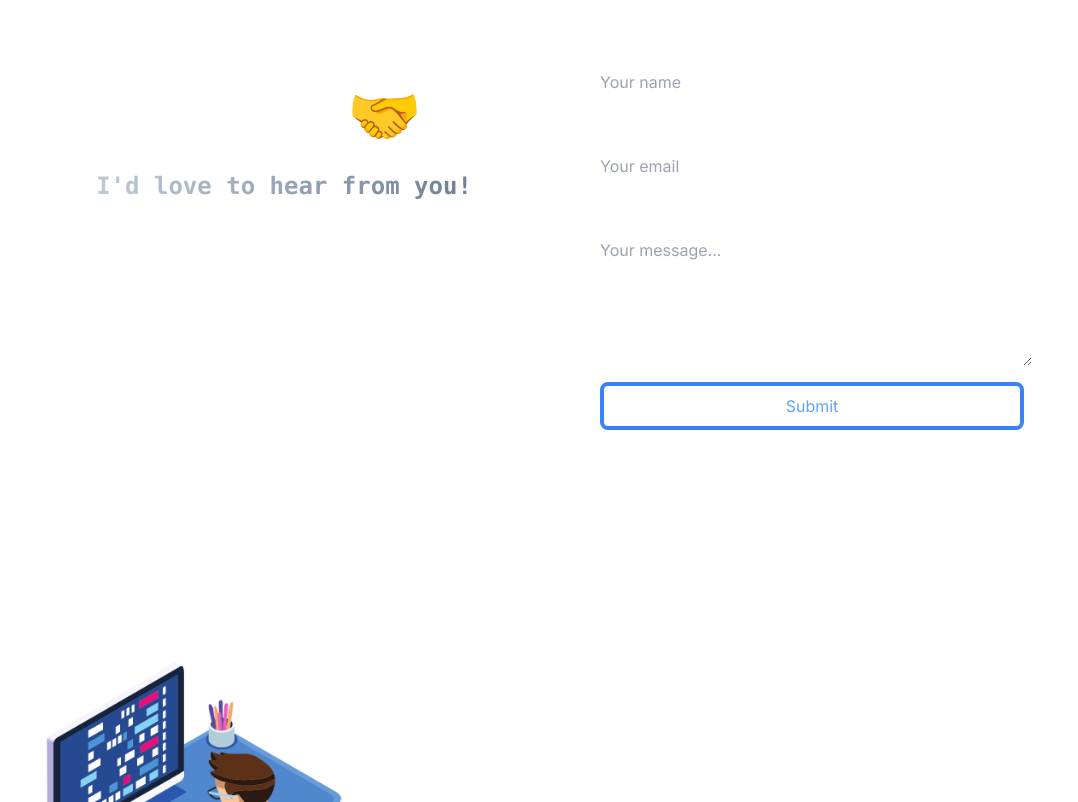
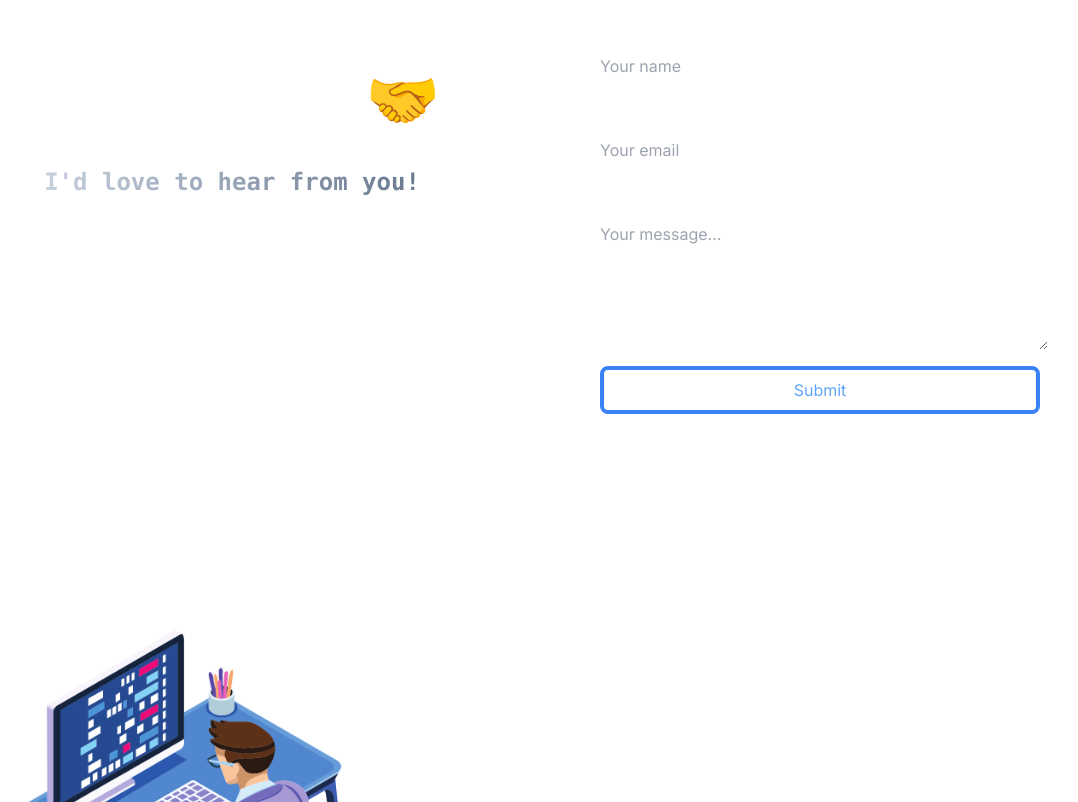
Before and after one commit to VedantNagar/Portfolio, a React (Vite) app in the folder Portfolio/: page / in a window 1280 px wide. Shown: the part 2671-3473 px from the top of the page, without its empty margins (104-1182 px from the left). Built offline with nearby package versions, Linux system fonts and the light colour scheme.

Commit message:
style: Update Contact component heading and text styling

```diff
--- a/Portfolio/src/components/Contact.jsx
+++ b/Portfolio/src/components/Contact.jsx
@@ -36,13 +36,13 @@ const Contact = () => {
 
   return (
     <>
-      <div className="flex flex-wrap m-28">
+      <div className="flex flex-wrap m-24">
         <div className="flex text-white lg:w-1/2">
           <div className="font-mono text-center">
-            <h2 className="font-bold text-6xl m-2 mr-6">
+            <h2 className="font-bold text-6xl m-2 mr-20">
               Let's Get in Touch <span className="">🤝</span>
             </h2>
-            <h3 className="mx-2 my-6 text-2xl bg-gradient-to-r from-slate-300 to-slate-500 text-transparent bg-clip-text font-semibold">
+            <h3 className="mx-2 my-9 text-2xl bg-gradient-to-r from-slate-300 to-slate-500 text-transparent bg-clip-text font-semibold mr-24">
               I'd love to hear from you!
             </h3>
           </div>
```
